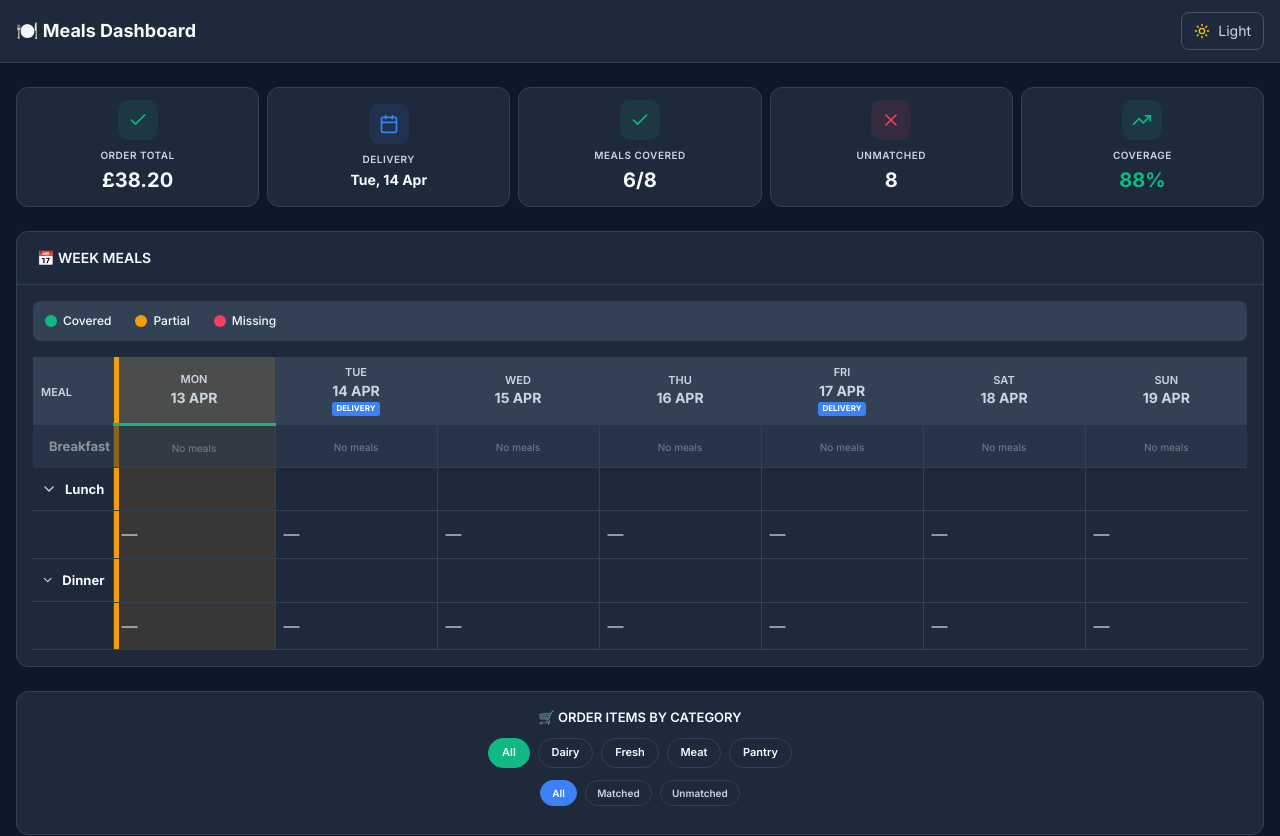
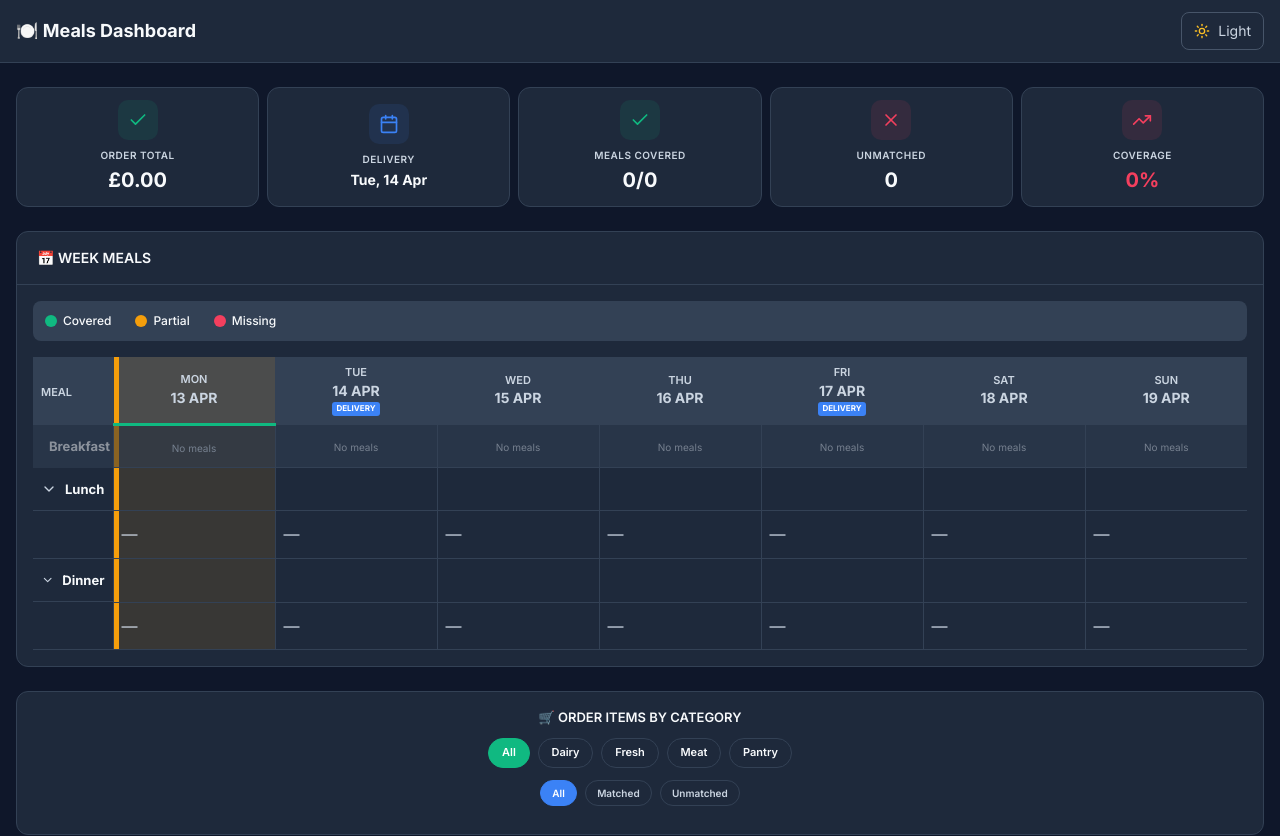
Before and after one commit to dannytsang/meals-dashboard, a Next.js app: page / in a window 1280 px wide. Shown: the top 836 px of the page. Built offline with nearby package versions, Linux system fonts and the light colour scheme.

Commit message:
align dashboard to meals check

```diff
--- a/components/dashboard-client.tsx
+++ b/components/dashboard-client.tsx
@@ -5,7 +5,8 @@ import { ThemeToggle } from '@/components/theme-toggle';
 import { calculateCoverageSummary, getUpcomingDeliveries, Meal } from '@/lib/meals-data';
 import { cleanItemName, deduplicateMatchedItems, MatchedItem } from '@/lib/item-utils';
 import { getMealType } from '@/lib/meal-type';
-import { realCoverage, realLatestOrder, transformCachedOrder } from '@/lib/real-data';
+import { formatDayMonthUpper, formatShortDayMonth, formatWeekdayShort, parseISODateLocal, toISODateLocal } from '@/lib/date-utils';
+import { realCoverage, realLatestOrder, realMealsCheckSummary, transformCachedOrder } from '@/lib/real-data';
 import { syncMeta } from '@/lib/sync-meta';
 import { DashboardState, filterCoverage } from '@/lib/dashboard-state';
 import { Check, X, Calendar, TrendingUp, ChevronDown, ChevronRight } from 'lucide-react';
@@ -50,8 +51,8 @@ export function DashboardClient({ today }: DashboardClientProps) {
 
   const filteredCoverage = filterCoverage(coverage, state.statusFilter);
   const summary = calculateCoverageSummary(coverage);
+  const headlineSummary = realMealsCheckSummary;
 
-  const covered = coverage.filter(c => c.status === 'covered').length;
   const unmatchedItems = receipt?.items || [];
 
   const trulyUnmatchedItems = unmatchedItems.filter(item => {
@@ -171,7 +172,7 @@ export function DashboardClient({ today }: DashboardClientProps) {
   // Build a rolling 7-day window.
   // For days in the past, we show the same weekday from next week instead,
   // but still look up coverage using the equivalent past date in the data.
-  const todayDate = new Date(today);
+  const todayDate = parseISODateLocal(today);
   const todayDow = todayDate.getDay(); // 0=Sun, 1=Mon, ... 6=Sat
 
   // Find last Monday relative to today (could be today itself if today is Monday)
@@ -183,8 +184,8 @@ export function DashboardClient({ today }: DashboardClientProps) {
   for (let i = 0; i < 7; i++) {
     const d = new Date(thisMonday);
     d.setDate(thisMonday.getDate() + i);
-    const dateStr = d.toISOString().split('T')[0];
-    const isPast = d < new Date(today + 'T00:00:00');
+    const dateStr = toISODateLocal(d);
+    const isPast = d < parseISODateLocal(today);
 
     // For past days: show next week's date but look up data for the actual past date
     let displayDate: string;
@@ -193,7 +194,7 @@ export function DashboardClient({ today }: DashboardClientProps) {
       // Same weekday, 7 days ahead
       const nextWeek = new Date(d);
       nextWeek.setDate(d.getDate() + 7);
-      displayDate = nextWeek.toISOString().split('T')[0];
+      displayDate = toISODateLocal(nextWeek);
       dataKey = dateStr; // but data is under the actual past date
     } else {
       displayDate = dateStr;
@@ -250,7 +251,7 @@ export function DashboardClient({ today }: DashboardClientProps) {
               </div>
             </div>
             <p style={{ fontSize: '10px', fontWeight: '600', color: 'var(--text-secondary)', marginBottom: '0.25rem', textTransform: 'uppercase', letterSpacing: '0.5px' }}>Order Total</p>
-            <p style={{ fontSize: '20px', fontWeight: 'bold', color: 'var(--text-primary)' }}>£{receipt?.orderTotal.toFixed(2) || '—'}</p>
+            <p style={{ fontSize: '20px', fontWeight: 'bold', color: 'var(--text-primary)' }}>£{headlineSummary.order_total?.toFixed(2) || receipt?.orderTotal.toFixed(2) || '—'}</p>
           </div>
 
           <div style={{ ...cardStyle, padding: '0.75rem', display: 'flex', flexDirection: 'column', justifyContent: 'center', alignItems: 'center', textAlign: 'center' }}>
@@ -261,7 +262,7 @@ export function DashboardClient({ today }: DashboardClientProps) {
             </div>
             <p style={{ fontSize: '10px', fontWeight: '600', color: 'var(--text-secondary)', marginBottom: '0.25rem', textTransform: 'uppercase', letterSpacing: '0.5px' }}>Delivery</p>
             <p style={{ fontSize: '14px', fontWeight: 'bold', color: 'var(--text-primary)' }}>
-              {deliveries[0] ? new Date(deliveries[0].date).toLocaleDateString('en-GB', { weekday: 'short', day: 'numeric', month: 'short' }) : '—'}
+              {headlineSummary.delivery_date ? formatShortDayMonth(headlineSummary.delivery_date) : deliveries[0] ? formatShortDayMonth(deliveries[0].date) : '—'}
             </p>
           </div>
 
@@ -272,7 +273,7 @@ export function DashboardClient({ today }: DashboardClientProps) {
               </div>
             </div>
             <p style={{ fontSize: '10px', fontWeight: '600', color: 'var(--text-secondary)', marginBottom: '0.25rem', textTransform: 'uppercase', letterSpacing: '0.5px' }}>Meals Covered</p>
-            <p style={{ fontSize: '20px', fontWeight: 'bold', color: 'var(--text-primary)' }}>{covered}/{coverage.length}</p>
+            <p style={{ fontSize: '20px', fontWeight: 'bold', color: 'var(--text-primary)' }}>{headlineSummary.meals_covered ?? summary.covered}/{headlineSummary.meals_total ?? coverage.length}</p>
             {matchedFilter === 'matched' && <p style={{ fontSize: '9px', color: 'var(--accent-emerald)', fontWeight: '600', marginTop: '2px' }}>Filtered</p>}
           </div>
 
@@ -283,18 +284,18 @@ export function DashboardClient({ today }: DashboardClientProps) {
               </div>
             </div>
             <p style={{ fontSize: '10px', fontWeight: '600', color: 'var(--text-secondary)', marginBottom: '0.25rem', textTransform: 'uppercase', letterSpacing: '0.5px' }}>Unmatched</p>
-            <p style={{ fontSize: '20px', fontWeight: 'bold', color: 'var(--text-primary)' }}>{unmatchedItems.length}</p>
+            <p style={{ fontSize: '20px', fontWeight: 'bold', color: 'var(--text-primary)' }}>{headlineSummary.unmatched_groceries ?? unmatchedItems.length}</p>
             {matchedFilter === 'unmatched' && <p style={{ fontSize: '9px', color: 'var(--accent-rose)', fontWeight: '600', marginTop: '2px' }}>Filtered</p>}
           </div>
 
           <div style={{ ...cardStyle, padding: '0.75rem', display: 'flex', flexDirection: 'column', justifyContent: 'center', alignItems: 'center', textAlign: 'center' }}>
             <div style={{ marginBottom: '0.5rem' }}>
-              <div style={{ width: '40px', height: '40px', borderRadius: '10px', display: 'flex', alignItems: 'center', justifyContent: 'center', backgroundColor: summary.coveragePercentage >= 80 ? 'var(--accent-emerald-bg)' : summary.coveragePercentage >= 50 ? 'var(--accent-amber-bg)' : 'var(--accent-rose-bg)' }}>
-                <TrendingUp style={{ width: '20px', height: '20px', color: summary.coveragePercentage >= 80 ? 'var(--accent-emerald)' : summary.coveragePercentage >= 50 ? 'var(--accent-amber)' : 'var(--accent-rose)' }} />
+              <div style={{ width: '40px', height: '40px', borderRadius: '10px', display: 'flex', alignItems: 'center', justifyContent: 'center', backgroundColor: (headlineSummary.coverage_percentage ?? summary.coveragePercentage) >= 80 ? 'var(--accent-emerald-bg)' : (headlineSummary.coverage_percentage ?? summary.coveragePercentage) >= 50 ? 'var(--accent-amber-bg)' : 'var(--accent-rose-bg)' }}>
+                <TrendingUp style={{ width: '20px', height: '20px', color: (headlineSummary.coverage_percentage ?? summary.coveragePercentage) >= 80 ? 'var(--accent-emerald)' : (headlineSummary.coverage_percentage ?? summary.coveragePercentage) >= 50 ? 'var(--accent-amber)' : 'var(--accent-rose)' }} />
               </div>
             </div>
             <p style={{ fontSize: '10px', fontWeight: '600', color: 'var(--text-secondary)', marginBottom: '0.25rem', textTransform: 'uppercase', letterSpacing: '0.5px' }}>Coverage</p>
-            <p style={{ fontSize: '20px', fontWeight: 'bold', color: summary.coveragePercentage >= 80 ? 'var(--accent-emerald)' : summary.coveragePercentage >= 50 ? 'var(--accent-amber)' : 'var(--accent-rose)' }}>{summary.coveragePercentage}%</p>
+            <p style={{ fontSize: '20px', fontWeight: 'bold', color: (headlineSummary.coverage_percentage ?? summary.coveragePercentage) >= 80 ? 'var(--accent-emerald)' : (headlineSummary.coverage_percentage ?? summary.coveragePercentage) >= 50 ? 'var(--accent-amber)' : 'var(--accent-rose)' }}>{headlineSummary.coverage_percentage ?? summary.coveragePercentage}%</p>
           </div>
         </div>
 
@@ -343,11 +344,11 @@ export function DashboardClient({ today }: DashboardClientProps) {
                             position: 'relative' as const
                           }}>
                             <span style={{ fontSize: '11px', fontWeight: '600', color: 'var(--text-secondary)', textTransform: 'uppercase', display: 'block' }}>
-                              {new Date(displayDate).toLocaleDateString('en-GB', { weekday: 'short' })}
+                              {formatWeekdayShort(displayDate)}
                             </span>
                             <div style={{ display: 'flex', flexDirection: 'column', alignItems: 'center', gap: '2px' }}>
                               <span style={{ fontSize: '14px', fontWeight: 'bold', color: hasMeals ? 'var(--text-primary)' : 'var(--text-secondary)', display: 'block' }}>
-                                {new Date(displayDate).getDate()} {new Date(displayDate).toLocaleDateString('en-GB', { month: 'short' }).toUpperCase()}
+                                {formatDayMonthUpper(displayDate)}
                               </span>
                               {deliveries.some(d => d.date === dataKey) && (
                                 <span style={{ fontSize: '8px', fontWeight: '700', padding: '1px 4px', borderRadius: '3px', backgroundColor: 'var(--accent-blue)', color: 'white', textTransform: 'uppercase' }}>Delivery</span>
--- /dev/null
+++ b/lib/date-utils.ts
@@ -0,0 +1,30 @@
+export function parseISODateLocal(isoDate: string): Date {
+  const [year, month, day] = isoDate.split('-').map(Number);
+  return new Date(year, (month || 1) - 1, day || 1);
+}
+
+export function formatISODate(isoDate: string, options: Intl.DateTimeFormatOptions): string {
+  return parseISODateLocal(isoDate).toLocaleDateString('en-GB', options);
+}
+
+export function formatWeekdayShort(isoDate: string): string {
+  return formatISODate(isoDate, { weekday: 'short' });
+}
+
+export function formatShortDayMonth(isoDate: string): string {
+  return formatISODate(isoDate, { weekday: 'short', day: 'numeric', month: 'short' });
+}
+
+export function formatDayMonthUpper(isoDate: string): string {
+  const date = parseISODateLocal(isoDate);
+  const day = date.getDate();
+  const month = date.toLocaleDateString('en-GB', { month: 'short' }).toUpperCase();
+  return `${day} ${month}`;
+}
+
+export function toISODateLocal(date: Date): string {
+  const year = date.getFullYear();
+  const month = `${date.getMonth() + 1}`.padStart(2, '0');
+  const day = `${date.getDate()}`.padStart(2, '0');
+  return `${year}-${month}-${day}`;
+}
--- a/lib/meals-data.ts
+++ b/lib/meals-data.ts
@@ -169,8 +169,16 @@ export function calculateCoverageSummary(coverage: MealCoverage[]): CoverageSumm
 export function getUpcomingDeliveries(deliveryDate: string | null): DeliveryWindow[] {
   if (!deliveryDate) return [];
 
+  const toISODateLocal = (date: Date): string => {
+    const year = date.getFullYear();
+    const month = `${date.getMonth() + 1}`.padStart(2, '0');
+    const day = `${date.getDate()}`.padStart(2, '0');
+    return `${year}-${month}-${day}`;
+  };
+
   const today = new Date();
   today.setHours(0, 0, 0, 0);
+  const todayStr = toISODateLocal(today);
 
   const deliveries: DeliveryWindow[] = [];
   const deliveryDays = [2, 5]; // Tuesday, Friday
@@ -181,8 +189,7 @@ export function getUpcomingDeliveries(deliveryDate: string | null): DeliveryWind
     const dow = checkDate.getDay();
 
     if (deliveryDays.includes(dow)) {
-      const dateStr = checkDate.toISOString().split('T')[0];
-      const todayStr = new Date().toISOString().split('T')[0];
+      const dateStr = toISODateLocal(checkDate);
       const status: 'pending' | 'delivered' | 'scheduled' =
         dateStr === deliveryDate ? 'delivered' :
         dateStr < todayStr ? 'delivered' : 'pending';
--- a/lib/real-data.ts
+++ b/lib/real-data.ts
@@ -23,6 +23,7 @@ interface CachedOrder {
   delivery_date: string | null;
   delivery_sort: string;
   order_number: string | null;
+  order_total?: number;
   items: {
     name: string;
     quantity: number;
@@ -70,7 +71,7 @@ export async function fetchLatestReceipt(): Promise<TescoReceipt | null> {
  * Transform cached order data to TescoReceipt format
  */
 export function transformCachedOrder(order: CachedOrder): TescoReceipt {
-  const totalPrice = order.items.reduce((sum, item) => sum + (item.price * item.quantity), 0);
+  const totalPrice = order.order_total ?? order.items.reduce((sum, item) => sum + (item.price * item.quantity), 0);
 
   // Identify short-life items (fresh produce with short shelf life)
   const shortLifeKeywords = ['strawberries', 'raspberries', 'blueberries', 'blackberries',
@@ -146,6 +147,7 @@ export const realLatestOrder: CachedOrder = {
   "delivery_date": "2026-04-24",
   "delivery_sort": "",
   "order_number": "2911-8348-761",
+  "order_total": 74.44,
   "items": [
     {
         "name": "Tesco Blackberries 250G Substitutions: On",
@@ -189,6 +191,7 @@ export const realLatestOrder: CachedOrder = {
     }
 ]
 };
+
 
 
 
@@ -528,8 +531,19 @@ export const realMealPlan: Meal[] = [
 
 
 
+
 // Transform and export
 export const realReceipt = transformCachedOrder(realLatestOrder);
+
+export const realMealsCheckSummary = {
+  "order_total": 0,
+  "delivery_date": "",
+  "meals_covered": 0,
+  "meals_total": 0,
+  "unmatched_groceries": 0,
+  "coverage_percentage": 0,
+  "day_coverage": []
+};
 
 // Coverage data - pre-computed by sync script (do not edit manually)
 export const realCoverage: MealCoverage[] = [
--- a/lib/sync-meta.ts
+++ b/lib/sync-meta.ts
@@ -1,5 +1,5 @@
 // Auto-generated by sync-dashboard-data.py
 export const syncMeta = {
-  lastSync: "2026-04-24 01:35",
-  lastSyncDisplay: "24 Apr 2026, 01:35"
+  lastSync: "2026-04-24 02:26",
+  lastSyncDisplay: "24 Apr 2026, 02:26"
 };
```
Also changed, not shown: 1 other file (tests, documents, lock files or other folders).
